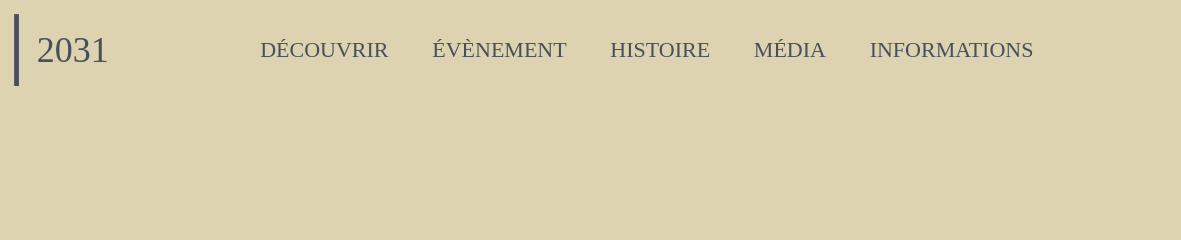
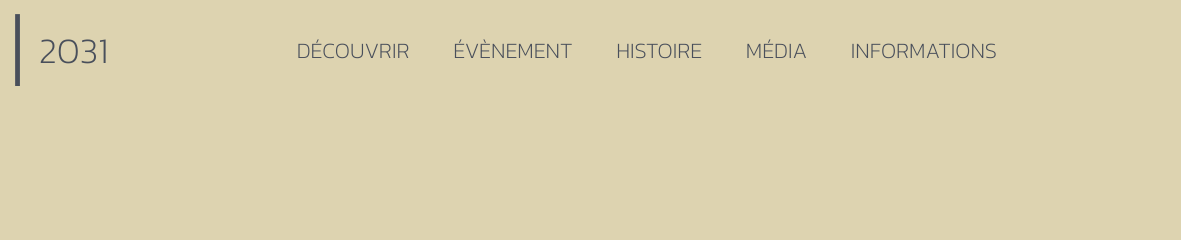
Before and after one commit to BreadyBred/lareconquete, a plain HTML site: page index.html in a window 1280 px wide. Shown: the top 240 px of the page, 99-1280 px from the left. Drawn offline with Linux system fonts and the light colour scheme.

Commit message:
Modif font.css

```diff
--- a/font.css
+++ b/font.css
@@ -1,6 +1,6 @@
 /* kanit-200 - latin */
 @font-face {
-	font-family: 'Kanit';
+	font-family: 'Kanit Light';
 	font-style: normal;
 	font-weight: 200;
 	src: url('font/kanit-v7-latin-200.woff') format('woff'),
@@ -9,7 +9,7 @@
 
   /* kanit-200italic - latin */
   @font-face {
-	font-family: 'Kanit';
+	font-family: 'Kanit Italic';
 	font-style: italic;
 	font-weight: 200;
 	src: url('font/kanit-v7-latin-200italic.woff') format('woff'),
--- a/index.html
+++ b/index.html
@@ -4,6 +4,7 @@
 	<meta charset="utf-8">
 	<meta name="viewport" content="width=device-width, initial-scale=1">
 	<title>La reconquête</title>
+	<link rel="stylesheet" href="font.css">
 	<link rel="stylesheet" href="style.css">
 	<link rel="preconnect" href="https://fonts.gstatic.com">
 	<link href="https://fonts.googleapis.com/css2?family=Kanit&display=swap" rel="stylesheet">
--- a/style.css
+++ b/style.css
@@ -3,8 +3,6 @@
 	--secondary: #494f5b;
 	--white: #F0FFF0;
 }
-
-@import 'font.css';
 
 @media screen and (orientation:landscape){
 
```
